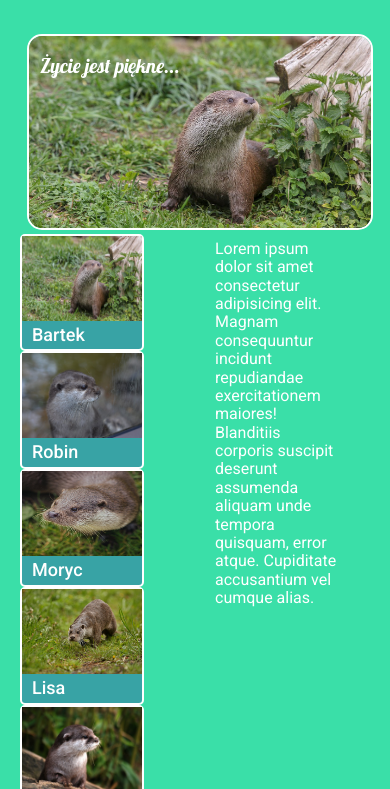
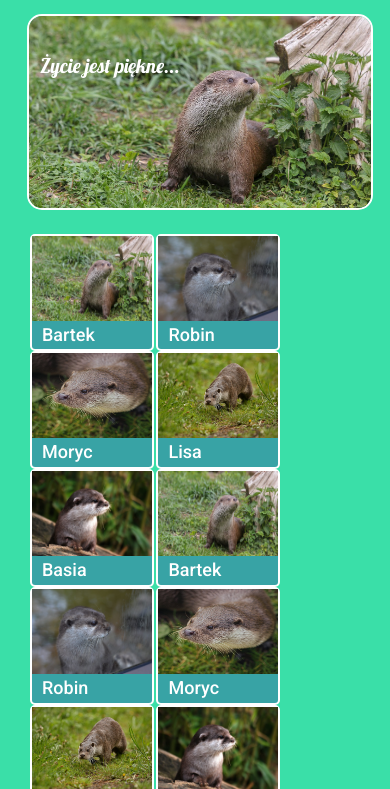
Before and after one commit to JackS86/WydraBay, a website: page index.html in a window 390 px wide. Shown: the part 76-865 px from the top of the page. Drawn offline with nearby package versions, Linux system fonts and the light colour scheme.

Commit message:
responsive step3

```diff
--- a/style.css
+++ b/style.css
@@ -216,9 +216,8 @@ footer p {
   .HollyGrail nav {
     position: relative;
     top: 220px;
-    right: 20px;
+    right: 10px;
     display: flex;
-    background-color: rgb(58, 223, 168);
   }
   .lista-miniatur ul {
     /* flex: 0 1 auto; */
@@ -227,13 +226,32 @@ footer p {
   }
   .HolyGrail-ads {
     color: white;
+    position: absolute;
+    top: 1000px;
+    left: 10px;
+    display: flex;
+    flex-direction: column;
+    flex: 0 1 auto;
+    width: 200px;
+  }
+
+  .HolyGrail-ads p {
+    font-size: 1.4em;
+    text-align: left;
+  }
+
+  .large-image {
     position: relative;
-    top: 200px;
-    right: 30px;
-    padding: 20px;
-    display: flex;
-    flex: 1;
+    top: -20px;
+    width: 90%;
+    border: 2px solid white;
+    border-radius: 15px;
+    -webkit-border-radius: 15px;
+    -moz-border-radius: 15px;
+    -ms-border-radius: 15px;
+    -o-border-radius: 15px;
   }
+
   .title-large-image {
     display: flex;
     justify-content: center;
@@ -248,7 +266,7 @@ footer p {
   }
   footer {
     position: relative;
-    top: 240px;
+    top: 440px;
     background-color: #38a3a5;
     height: 100px;
     display: flex;
```
